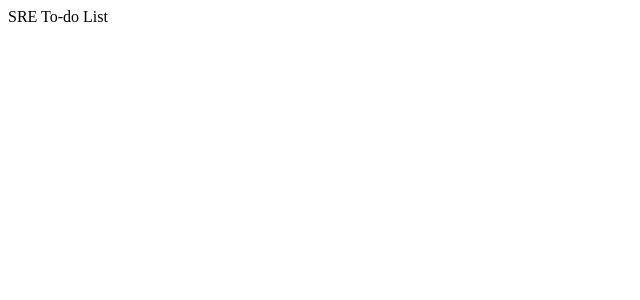
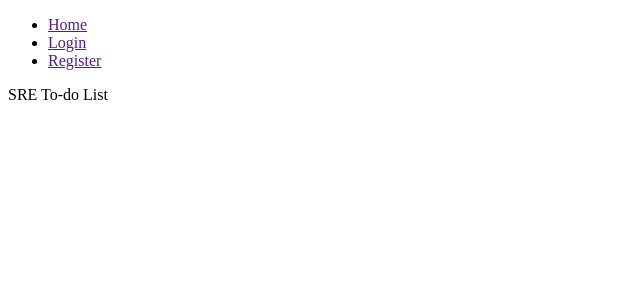
Before and after one commit to bernscode/sre-to-do, a Next.js app: page / in a window 1280 px wide. Shown: the top 300 px of the page, without its empty margins (0-640 px from the left). Built offline with nearby package versions, Linux system fonts and the light colour scheme.

Commit message:
Add nav component

```diff
--- /dev/null
+++ b/components/Layout.js
@@ -0,0 +1,33 @@
+// return children props in Layout
+const Layout = ({ children }) => {
+    const nav = () => (
+      // Bootstrap 4 style classes
+      <ul className="nav">
+          <li className="nav-item">
+              <a className="nav-link" href="">
+                  Home
+              </a>
+          </li>
+          <li className="nav-item">
+              <a className="nav-link" href="">
+                  Login
+              </a>
+          </li>
+          <li className="nav-item">
+              <a className="nav-link" href="">
+                  Register
+              </a>
+          </li>
+      </ul>
+    );
+    // using <React.Fragment> because <div> have default padding
+    // React is avaiable globally in NextJS. No need to import
+    return (
+      <React.Fragment>
+          {nav()} {children}
+      </React.Fragment>
+    );
+};
+
+// used to import on index.js
+export default Layout;
```
Also changed, not shown: pages/index.js (+6 -1 lines), 1 other file (tests, documents, lock files or other folders).
